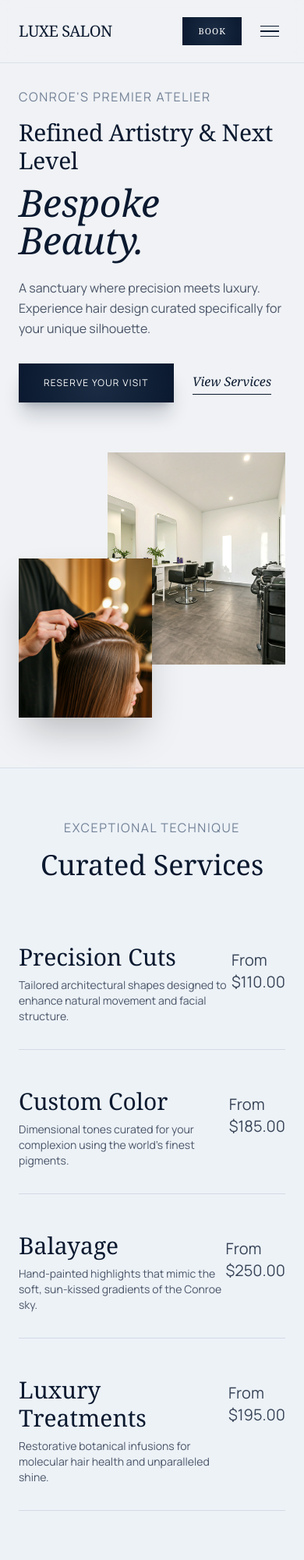
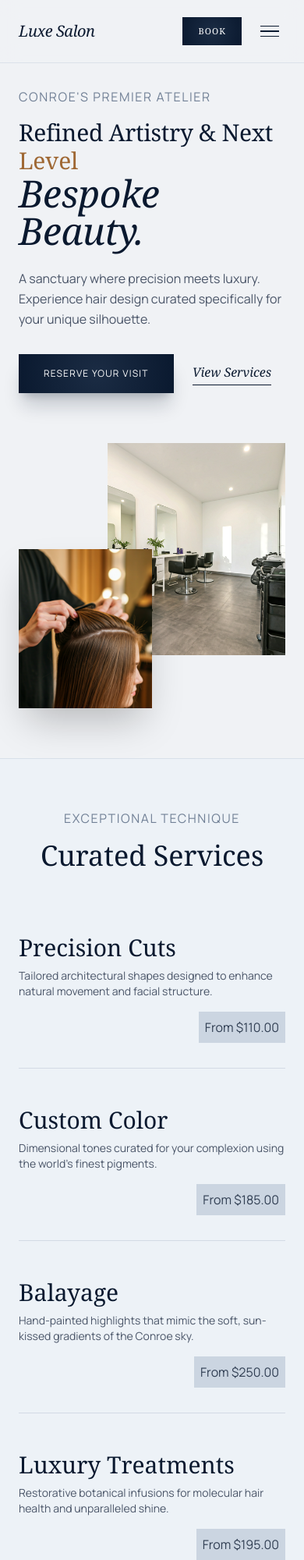
Before and after one commit to VbSonic32/Conroe-Hair-Salon, a plain HTML site: page index.html in a window 390 px wide. Shown: the top 2000 px of the page at 78% size. Drawn offline with nearby package versions, Linux system fonts and the light colour scheme.

Commit message:
feat: add favicon, rename journal to testimonials, and enhance hero section with animations and responsive layout updates

```diff
--- a/index.html
+++ b/index.html
@@ -7,6 +7,8 @@
 			href="https://fonts.googleapis.com/css2?family=Noto+Serif:ital,wght@0,400;0,700;1,400&amp;family=Manrope:wght@300;400;500;700&amp;display=swap"
 			rel="stylesheet"
 		/>
+		<!-- Favicon -->
+		<link rel="icon" type="image/png" href="logo.png" />
 		<link
 			href="https://fonts.googleapis.com/css2?family=Material+Symbols+Outlined:wght,FILL@100..700,0..1&amp;display=swap"
 			rel="stylesheet"
@@ -20,7 +22,7 @@
 		<div id="mobile-menu" class="mobile-menu-overlay" aria-hidden="true" role="dialog" aria-label="Navigation menu">
 			<div class="mobile-menu-inner">
 				<div class="mobile-menu-header">
-					<a class="text-2xl font-serif tracking-tight text-on-primary" href="#" onclick="closeMobileMenu()">LUXE SALON</a>
+					<a class="text-2xl font-serif tracking-tight text-on-primary" href="#" onclick="closeMobileMenu()">Luxe Salon</a>
 					<button id="mobile-close-btn" class="mobile-close-btn" onclick="closeMobileMenu()" aria-label="Close menu">
 						<span class="material-symbols-outlined" style="font-size:28px;">close</span>
 					</button>
@@ -29,7 +31,7 @@
 					<a class="mobile-nav-link" href="#services" onclick="closeMobileMenu()"><span class="mobile-nav-num">01</span>Services</a>
 					<a class="mobile-nav-link" href="#stylists" onclick="closeMobileMenu()"><span class="mobile-nav-num">02</span>Stylists</a>
 					<a class="mobile-nav-link" href="#portfolio" onclick="closeMobileMenu()"><span class="mobile-nav-num">03</span>Portfolio</a>
-					<a class="mobile-nav-link" href="#journal" onclick="closeMobileMenu()"><span class="mobile-nav-num">04</span>Journal</a>
+					<a class="mobile-nav-link" href="#nials" onclick="closeMobileMenu()"><span class="mobile-nav-num">04</span>Testimonials</a>
 				</nav>
 				<div class="mobile-menu-footer">
 					<a href="#contact" class="mobile-book-btn" onclick="closeMobileMenu()">Book Appointment</a>
@@ -47,8 +49,8 @@
 			<div
 				class="flex justify-between items-center px-6 md:px-12 py-5 md:py-6 w-full max-w-screen-2xl mx-auto"
 			>
-				<a class="text-xl md:text-2xl font-serif tracking-tight text-primary" href="#"
-					>LUXE SALON</a
+				<a class="text-xl md:text-2xl font-serif tracking-tight text-primary italic" href="#"
+					>Luxe Salon</a
 				>
 				<div class="hidden md:flex items-center space-gap-12 gap-10">
 					<a
@@ -68,8 +70,8 @@
 					>
 					<a
 						class="nav-link text-secondary hover:text-primary transition-colors duration-300 font-label text-[12px] uppercase letter-spacing-tag"
-						href="#journal"
-						>JOURNAL</a
+						href="#testimonials"
+						>TESTIMONIALS</a
 					>
 				</div>
 				<div class="flex items-center gap-4">
@@ -113,8 +115,12 @@
 					>
 					<h1 class="font-serif text-primary leading-[1.1] letter-spacing-hero mb-6 md:mb-8">
 						<span
-							class="block text-3xl md:text-6xl lg:text-7xl mb-3 md:mb-4 hero-subtitle"
-							>Refined Artistry & Next Level</span
+							class="text-3xl md:text-6xl lg:text-7xl mb-3 md:mb-4 hero-subtitle"
+							>Refined Artistry & Next </span
+						>
+						<span
+							class="zoomIn text-gold text-3xl md:text-6xl lg:text-7xl mb-3 md:mb-4 hero-subtitle"
+							>Level</span
 						>
 						<span class="block text-5xl md:text-8xl lg:text-9xl italic"
 							>Bespoke Beauty.</span
@@ -176,7 +182,7 @@
 					</div>
 					<div class="space-y-12">
 						<div
-							class="flex justify-between items-baseline group cursor-pointer border-b border-outline-variant/30 pb-8 hover:border-primary transition-colors duration-500"
+							class="flex flex-col md:flex-row md:justify-between md:items-baseline gap-4 group cursor-pointer border-b border-outline-variant/30 pb-8 hover:border-primary transition-colors duration-500"
 						>
 							<div class="max-w-md">
 								<h3
@@ -189,10 +195,10 @@
 									facial structure.
 								</p>
 							</div>
-							<span class="font-body text-xl text-primary/80">From $110.00</span>
+							<span class="font-body text-primary/80 bg-surface-container-high p-2 self-end md:self-auto shrink-0">From $110.00</span>
 						</div>
 						<div
-							class="flex justify-between items-baseline group cursor-pointer border-b border-outline-variant/30 pb-8 hover:border-primary transition-colors duration-500"
+							class="flex flex-col md:flex-row md:justify-between md:items-baseline gap-4 group cursor-pointer border-b border-outline-variant/30 pb-8 hover:border-primary transition-colors duration-500"
 						>
 							<div class="max-w-md">
 								<h3
@@ -205,10 +211,10 @@
 									pigments.
 								</p>
 							</div>
-							<span class="font-body text-xl text-primary/80">From $185.00</span>
+							<span class="font-body text-primary/80 bg-surface-container-high p-2 self-end md:self-auto shrink-0">From $185.00</span>
 						</div>
 						<div
-							class="flex justify-between items-baseline group cursor-pointer border-b border-outline-variant/30 pb-8 hover:border-primary transition-colors duration-500"
+							class="flex flex-col md:flex-row md:justify-between md:items-baseline gap-4 group cursor-pointer border-b border-outline-variant/30 pb-8 hover:border-primary transition-colors duration-500"
 						>
 							<div class="max-w-md">
 								<h3
@@ -221,10 +227,10 @@
 									the Conroe sky.
 								</p>
 							</div>
-							<span class="font-body text-xl text-primary/80">From $250.00</span>
+							<span class="font-body text-primary/80 bg-surface-container-high p-2 self-end md:self-auto shrink-0">From $250.00</span>
 						</div>
 						<div
-							class="flex justify-between items-baseline group cursor-pointer border-b border-outline-variant/30 pb-8 hover:border-primary transition-colors duration-500"
+							class="flex flex-col md:flex-row md:justify-between md:items-baseline gap-4 group cursor-pointer border-b border-outline-variant/30 pb-8 hover:border-primary transition-colors duration-500"
 						>
 							<div class="max-w-md">
 								<h3
@@ -237,11 +243,12 @@
 									unparalleled shine.
 								</p>
 							</div>
-							<span class="font-body text-xl text-primary/80">From $195.00</span>
+							<span class="font-body text-primary/80 bg-surface-container-high p-2 self-end md:self-auto shrink-0">From $195.00</span>
 						</div>
 					</div>
 				</div>
 			</section>
+			<!-- About Section -->
 			<section class="py-16 md:py-32 px-6 md:px-12 bg-background border-t border-outline/60">
 				<div
 					class="max-w-screen-2xl mx-auto grid grid-cols-1 md:grid-cols-2 gap-24 items-center"
@@ -281,6 +288,7 @@
 					</div>
 				</div>
 			</section>
+			<!-- Stylists Section -->
 			<section
 				id="stylists"
 				class="py-16 md:py-24 px-6 md:px-12 bg-surface border-t border-outline/60"
@@ -381,6 +389,7 @@
 					</div>
 				</div>
 			</section>
+			<!-- Why Choose Section -->
 			<section
 				class="py-16 md:py-24 px-6 md:px-12 bg-primary text-on-primary border-t border-outline/60"
 			>
@@ -406,7 +415,7 @@
 							</p>
 							<div class="flex items-center gap-16">
 								<div class="flex flex-col">
-									<span class="text-6xl font-serif mb-2 text-on-primary">30k+</span>
+									<span class="text-6xl font-serif mb-2 text-on-primary">12k+</span>
 									<span
 										class="text-[10px] uppercase tracking-[0.1em] text-on-primary/50 font-body"
 										>Curated Styles</span
@@ -559,6 +568,7 @@
 					</div>
 				</div>
 			</section>
+			<!-- Portfolio Section -->
 			<section
 				id="portfolio"
 				class="py-16 md:py-24 bg-surface-container-low px-6 md:px-12 border-t border-outline/60"
@@ -601,9 +611,9 @@
 					</div>
 				</div>
 			</section>
-			<!-- Journal -->
+			<!-- Testimonials -->
 			<section
-				id="journal"
+				id="testimonials"
 				class="py-16 md:py-32 px-6 md:px-12 bg-background overflow-hidden relative border-t border-outline/60"
 			>
 				<span
@@ -714,6 +724,7 @@
 					</div>
 				</div>
 			</section>
+			<!-- Contact Section -->
 			<section
 				id="contact"
 				class="py-16 md:py-32 px-6 md:px-12 bg-surface-container border-t border-outline/60"
--- a/script.js
+++ b/script.js
@@ -20,6 +20,7 @@
 				'surface-container-highest': '#94A3B8',
 				'primary-container': '#1B2C44',
 				'on-primary-container': '#E2E8F0',
+				gold: '#9f6834ff',
 			},
 			borderRadius: {
 				DEFAULT: '0px',
--- a/style.css
+++ b/style.css
@@ -30,7 +30,9 @@
 
 .nav-link {
 	position: relative;
-	transition: color 0.3s ease, opacity 0.3s ease;
+	transition:
+		color 0.3s ease,
+		opacity 0.3s ease;
 }
 
 .nav-link::after {
@@ -79,7 +81,8 @@
 	width: 24px;
 	height: 1.5px;
 	background-color: #0a192f;
-	transition: transform 0.35s cubic-bezier(0.4, 0, 0.2, 1),
+	transition:
+		transform 0.35s cubic-bezier(0.4, 0, 0.2, 1),
 		opacity 0.25s ease;
 	transform-origin: center;
 }
@@ -165,7 +168,9 @@ body.menu-open {
 	text-decoration: none;
 	padding: 16px 0;
 	border-bottom: 1px solid rgba(255, 255, 255, 0.07);
-	transition: color 0.25s ease, letter-spacing 0.3s ease;
+	transition:
+		color 0.25s ease,
+		letter-spacing 0.3s ease;
 	letter-spacing: -0.02em;
 	line-height: 1;
 	position: relative;
@@ -220,7 +225,9 @@ body.menu-open {
 	text-transform: uppercase;
 	text-align: center;
 	text-decoration: none;
-	transition: background 0.3s ease, border-color 0.3s ease;
+	transition:
+		background 0.3s ease,
+		border-color 0.3s ease;
 }
 .mobile-book-btn:hover {
 	border-color: rgba(248, 250, 252, 0.5);
@@ -309,3 +316,31 @@ body.menu-open {
 		padding: 1.5rem;
 	}
 }
+.zoomIn {
+	-webkit-animation-name: zoomIn;
+	animation-name: zoomIn;
+	-webkit-animation-duration: 1s;
+	animation-duration: 2s;
+	-webkit-animation-fill-mode: both;
+	animation-fill-mode: both;
+}
+@-webkit-keyframes zoomIn {
+	0% {
+		opacity: 0;
+		-webkit-transform: scale3d(0.3, 0.3, 0.3);
+		transform: scale3d(0.3, 0.3, 0.3);
+	}
+	50% {
+		opacity: 1;
+	}
+}
+@keyframes zoomIn {
+	0% {
+		opacity: 0;
+		-webkit-transform: scale3d(0.3, 0.3, 0.3);
+		transform: scale3d(0.3, 0.3, 0.3);
+	}
+	50% {
+		opacity: 1;
+	}
+}
```
Also changed, not shown: logo.png (added).
